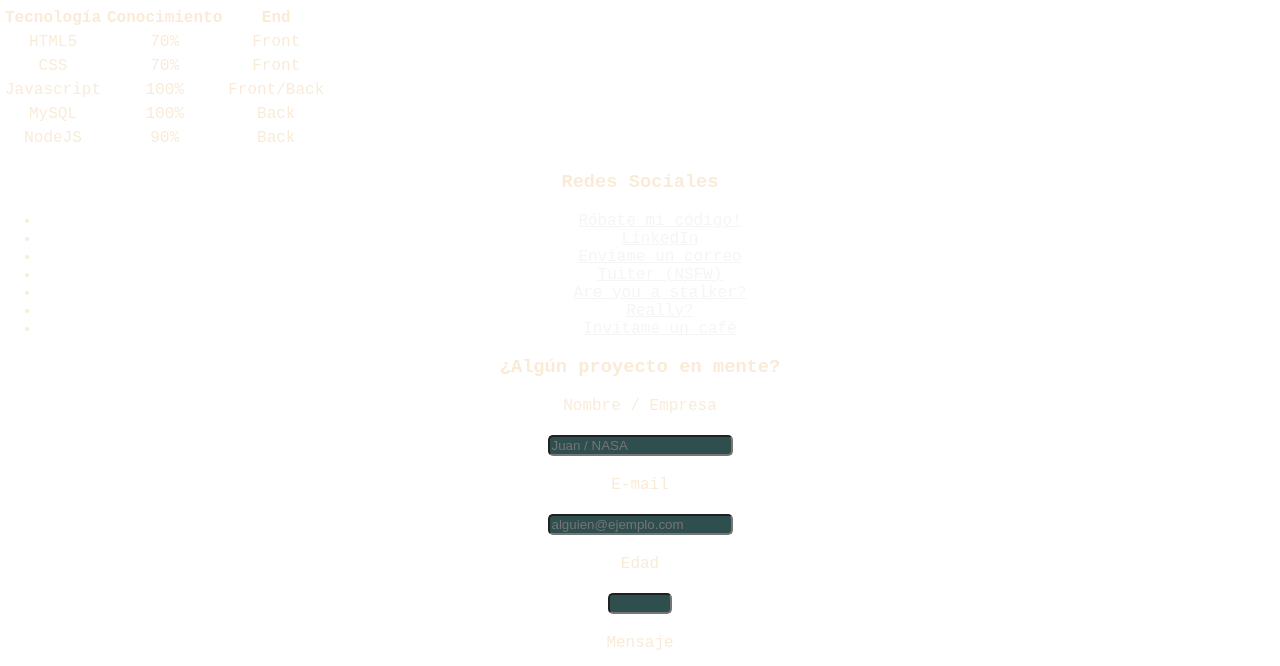
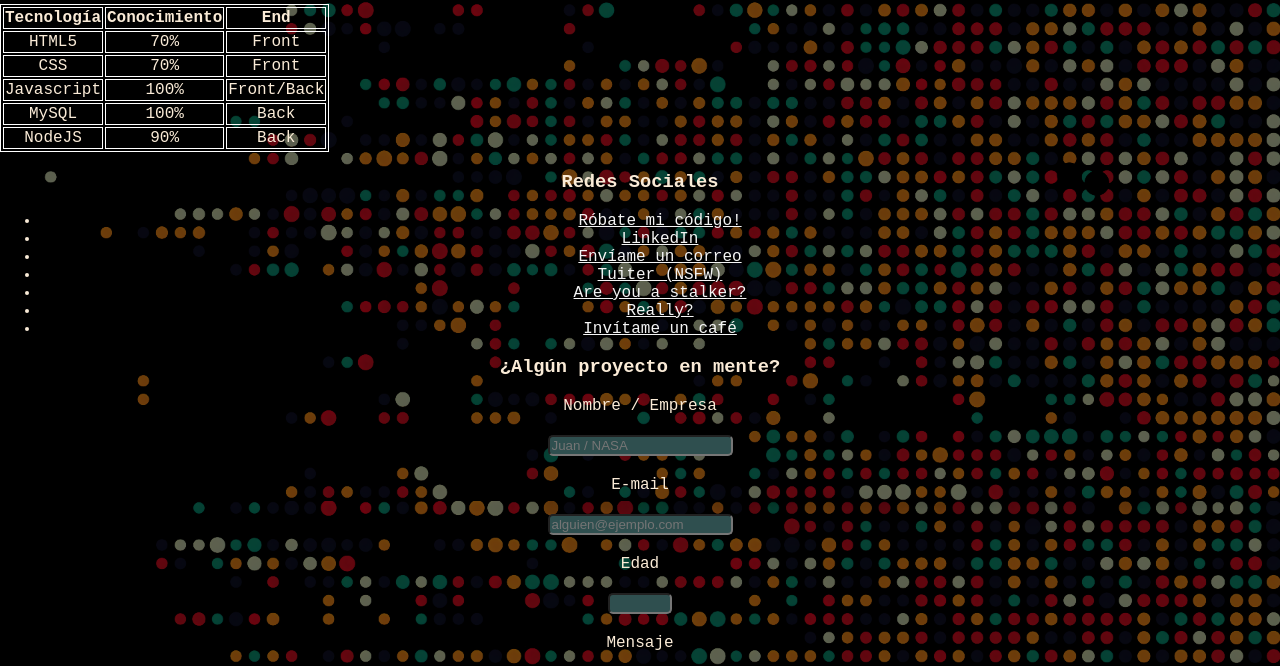
Before and after one commit to JacielJM/Portfolio, a plain HTML site: page index.html in a window 1280 px wide. Shown: the part 219-885 px from the top of the page. Drawn offline with Linux system fonts and the light colour scheme; the site is published under a folder, as on GitHub Pages, so addresses that start at the root find nothing.

Commit message:
nuevo intento de publicar la pagina

```diff
--- a/styles/main.css
+++ b/styles/main.css
@@ -12,7 +12,7 @@
 body {
 	font-family: "JetBrains Mono", monospace;
 	color: antiquewhite;
-	background: url("/public/images/back.png");
+	background: url("../public/images/back.png");
 	background-size: contain;
 	margin: 0;
 }
```
